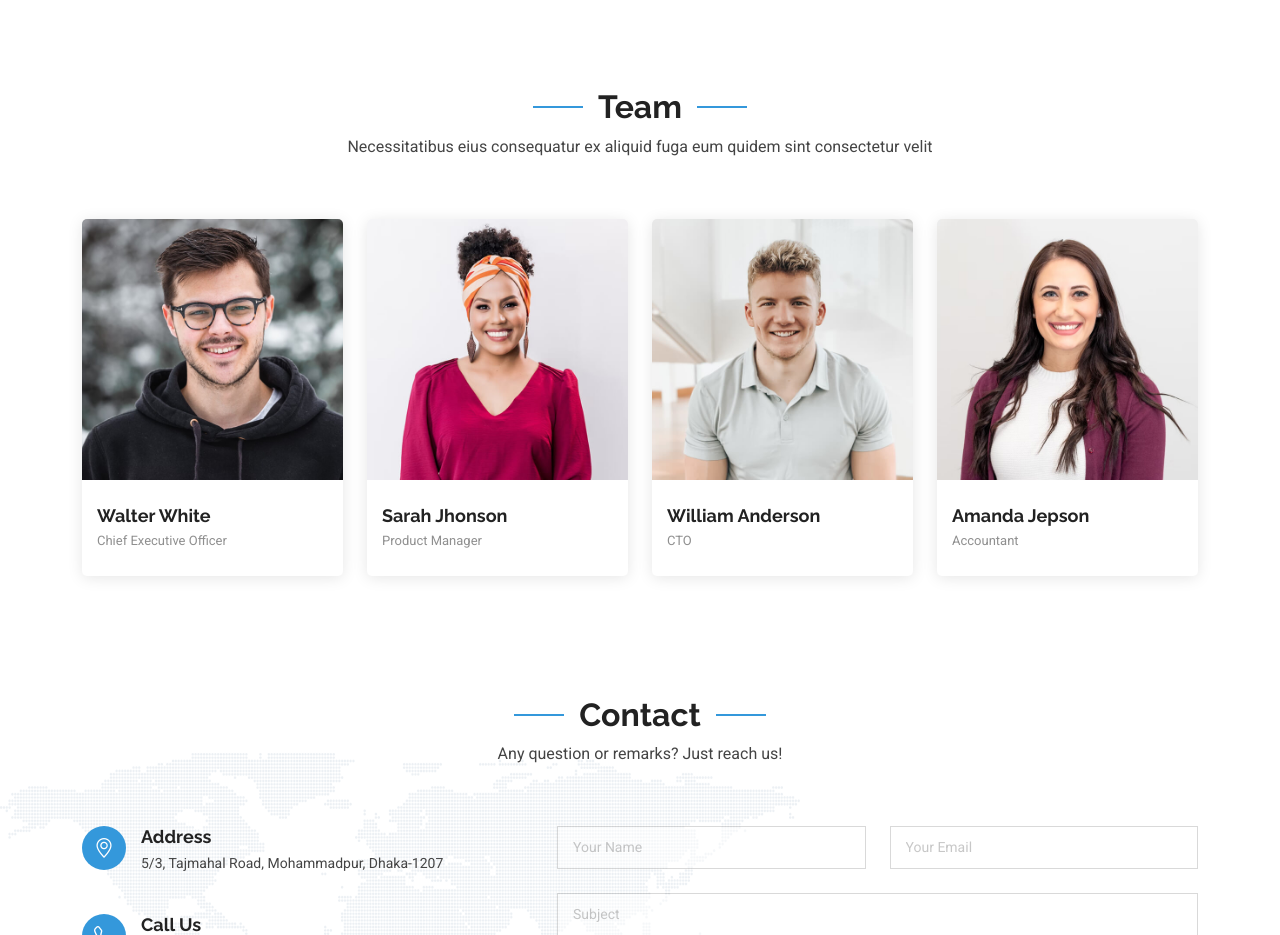
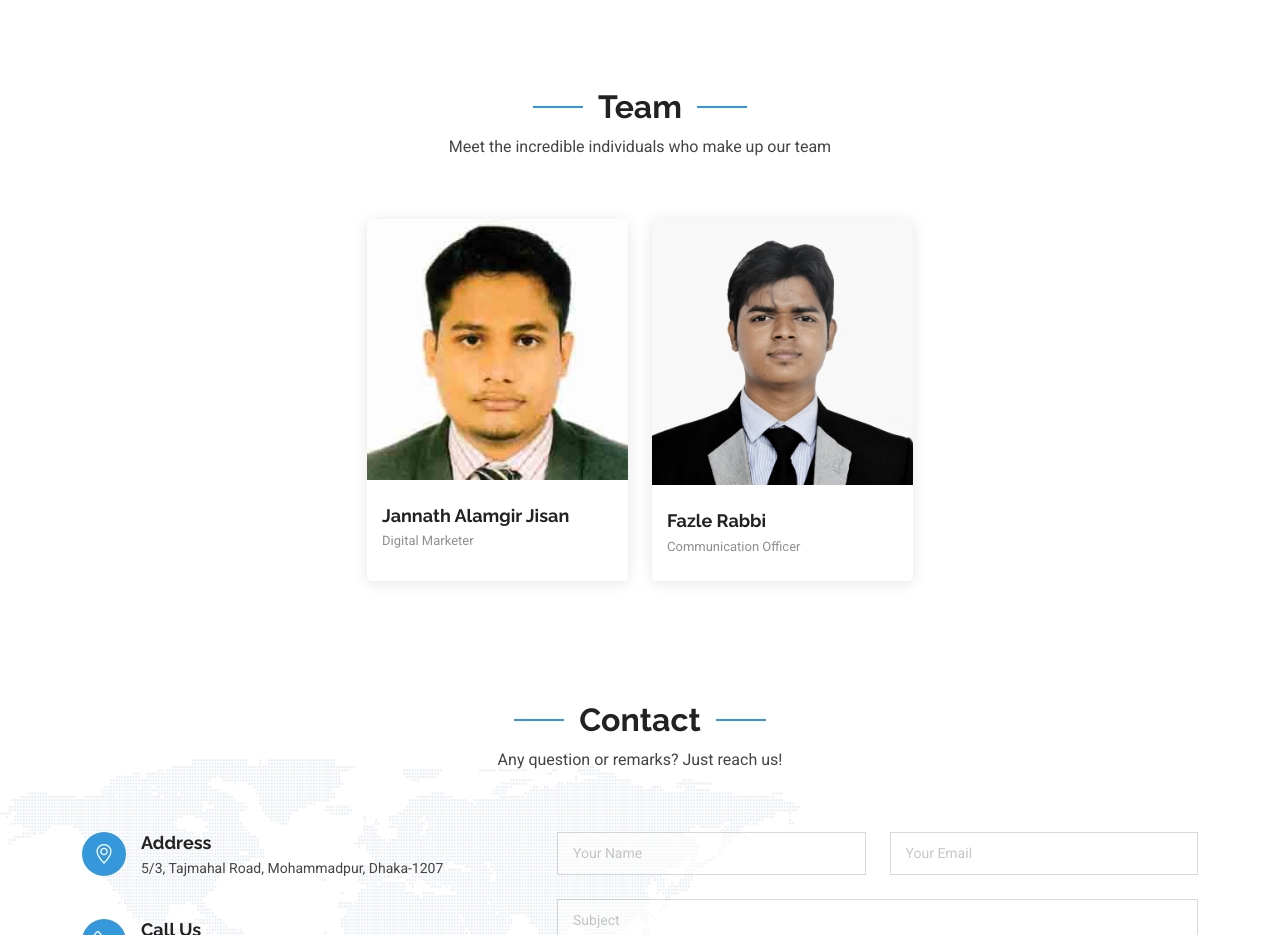
Before and after one commit to Amanda-Reahana/KB-Dynamics, a plain HTML site: page index.html in a window 1280 px wide. Shown: the part 2640-3575 px from the top of the page. Drawn offline with Linux system fonts and the light colour scheme.

Commit message:
our team

```diff
--- a/index.html
+++ b/index.html
@@ -837,7 +837,7 @@
       <!-- Section Title -->
       <div class="container section-title" data-aos="fade-up">
         <h2>Team</h2>
-        <p>Necessitatibus eius consequatur ex aliquid fuga eum quidem sint consectetur velit</p>
+        <p>Meet the incredible individuals who make up our team</p>
       </div><!-- End Section Title -->
 
       <div class="container">
@@ -845,7 +845,7 @@
         <div class="row gy-4">
 
           <div class="col-lg-3 col-md-6 d-flex align-items-stretch" data-aos="fade-up" data-aos-delay="100">
-            <div class="team-member">
+            <!-- <div class="team-member">
               <div class="member-img">
                 <img src="assets/img/team/team-1.jpg" class="img-fluid" alt="">
                 <div class="social">
@@ -859,13 +859,14 @@
                 <h4>Walter White</h4>
                 <span>Chief Executive Officer</span>
               </div>
-            </div>
-          </div><!-- End Team Member -->
+            </div> -->
+          </div>
+          <!-- End Team Member -->
 
           <div class="col-lg-3 col-md-6 d-flex align-items-stretch" data-aos="fade-up" data-aos-delay="200">
             <div class="team-member">
               <div class="member-img">
-                <img src="assets/img/team/team-2.jpg" class="img-fluid" alt="">
+                <img src="assets/img/team/jisan.jpeg" class="img-fluid" alt="Jannath Alamgir Jisan">
                 <div class="social">
                   <a href=""><i class="bi bi-twitter-x"></i></a>
                   <a href=""><i class="bi bi-facebook"></i></a>
@@ -874,16 +875,17 @@
                 </div>
               </div>
               <div class="member-info">
-                <h4>Sarah Jhonson</h4>
-                <span>Product Manager</span>
+                <h4>Jannath Alamgir Jisan</h4>
+                <span>Digital Marketer</span>
               </div>
             </div>
-          </div><!-- End Team Member -->
+          </div>
+          <!-- End Team Member -->
 
           <div class="col-lg-3 col-md-6 d-flex align-items-stretch" data-aos="fade-up" data-aos-delay="300">
             <div class="team-member">
               <div class="member-img">
-                <img src="assets/img/team/team-3.jpg" class="img-fluid" alt="">
+                <img src="assets/img/team/Fazle_Rabbi.jpeg" class="img-fluid" alt="Fazle Rabbi">
                 <div class="social">
                   <a href=""><i class="bi bi-twitter-x"></i></a>
                   <a href=""><i class="bi bi-facebook"></i></a>
@@ -892,14 +894,15 @@
                 </div>
               </div>
               <div class="member-info">
-                <h4>William Anderson</h4>
-                <span>CTO</span>
+                <h4>Fazle Rabbi</h4>
+                <span>Communication Officer</span>
               </div>
             </div>
-          </div><!-- End Team Member -->
+          </div>
+          <!-- End Team Member -->
 
           <div class="col-lg-3 col-md-6 d-flex align-items-stretch" data-aos="fade-up" data-aos-delay="400">
-            <div class="team-member">
+            <!-- <div class="team-member">
               <div class="member-img">
                 <img src="assets/img/team/team-4.jpg" class="img-fluid" alt="">
                 <div class="social">
@@ -913,8 +916,9 @@
                 <h4>Amanda Jepson</h4>
                 <span>Accountant</span>
               </div>
-            </div>
-          </div><!-- End Team Member -->
+            </div> -->
+          </div>
+          <!-- End Team Member -->
 
         </div>
 
```
Also changed, not shown: assets/img/team/Fazle_Rabbi.jpeg (added), assets/img/team/jisan.jpeg (added).
